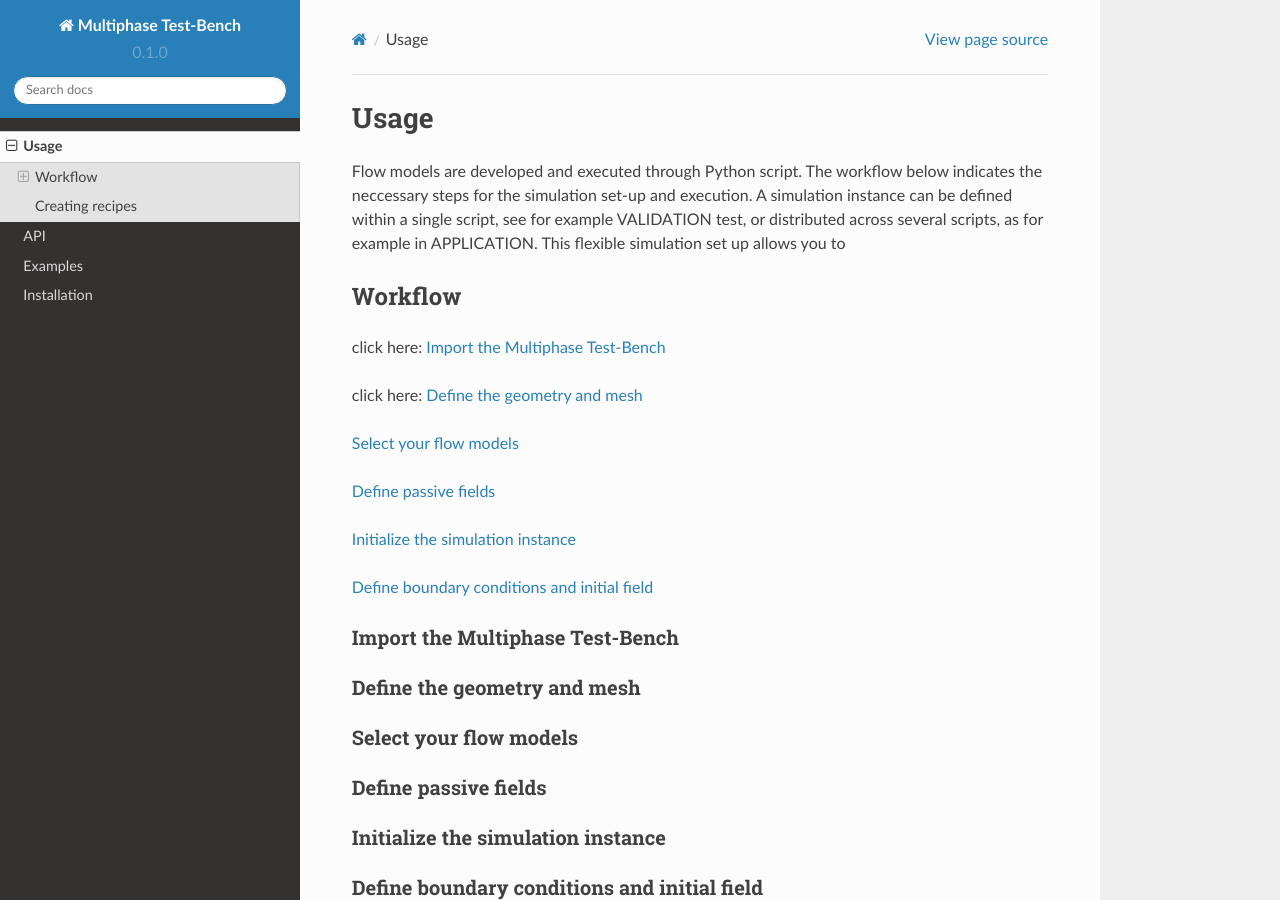
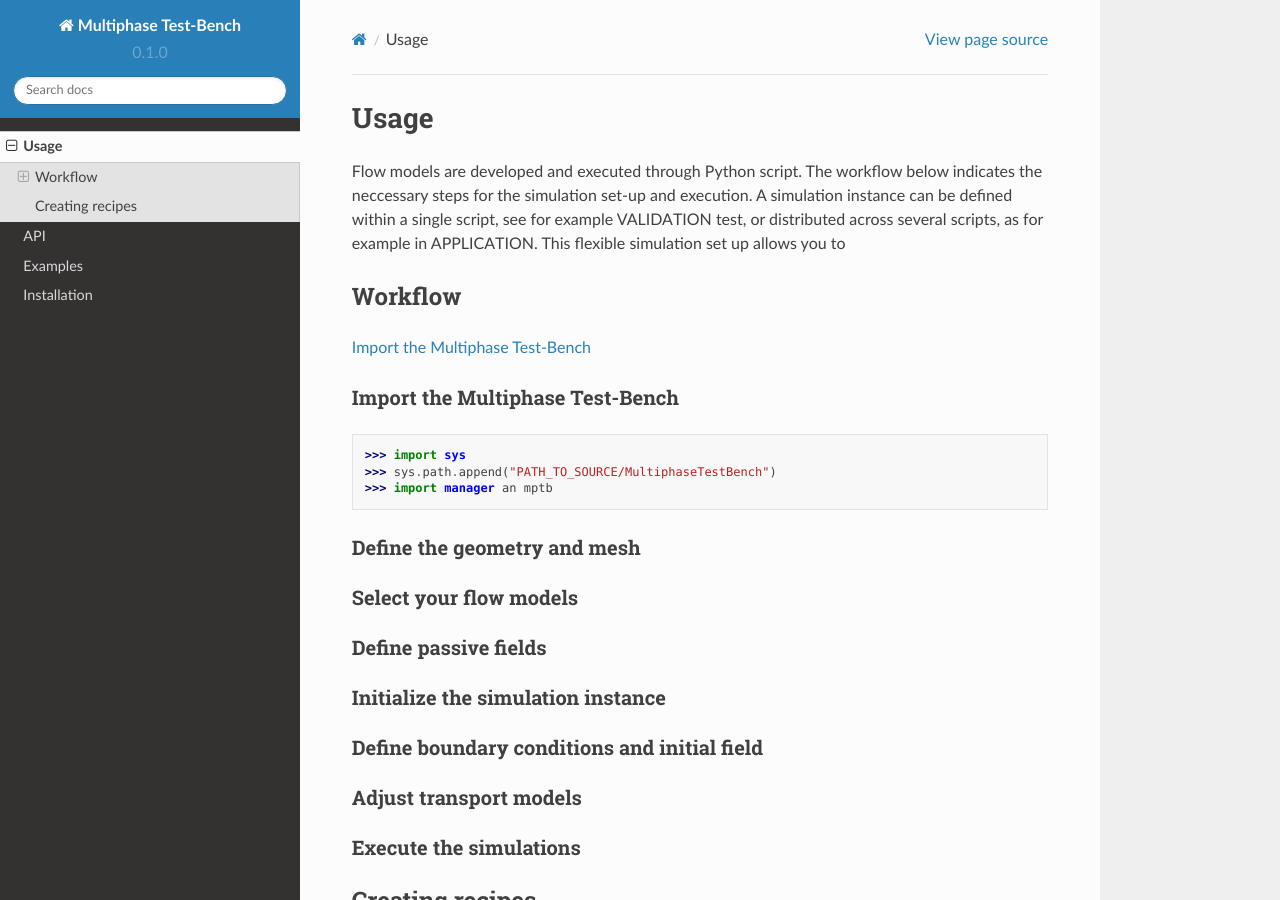
Before and after one commit to fjaschmoneit/multiphase-test-bench, a Sphinx documentation site: the page built from docs/source/usage.rst, in a window 1280 px wide and 900 px high. Built offline with Sphinx 7.4.7 and the Read the Docs theme 2.0.0, drawn with Linux system fonts in a browser that asks for light colours.

Commit message:
updating documentation

```diff
--- a/docs/source/usage.rst
+++ b/docs/source/usage.rst
@@ -14,17 +14,14 @@ Workflow
 --------
 
 
-click here: :ref:`importMTB`
+:ref:`importMTB`
 
-click here: :ref:`defineGeomMesh`
-
-:ref:`selectModels`
-
-:ref:`definePassiveFields`
-
-:ref:`initializeSimInstance`
-
-:ref:`defBCs`
+..
+    :ref:`defineGeomMesh`
+    :ref:`selectModels`
+    :ref:`definePassiveFields`
+    :ref:`initializeSimInstance`
+    :ref:`defBCs`
 
 
 
@@ -34,6 +31,9 @@ click here: :ref:`defineGeomMesh`
 Import the Multiphase Test-Bench
 ^^^^^^^^^^^^^^^^^^^^^^^^^^^^^^^^
 
+>>> import sys
+>>> sys.path.append("PATH_TO_SOURCE/MultiphaseTestBench")
+>>> import manager an mptb
 
 
 .. _defineGeomMesh:
```
